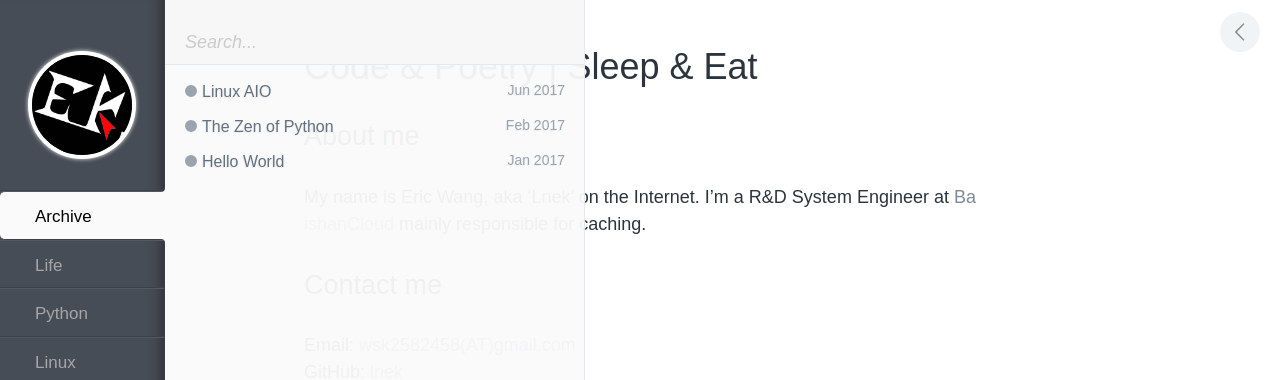
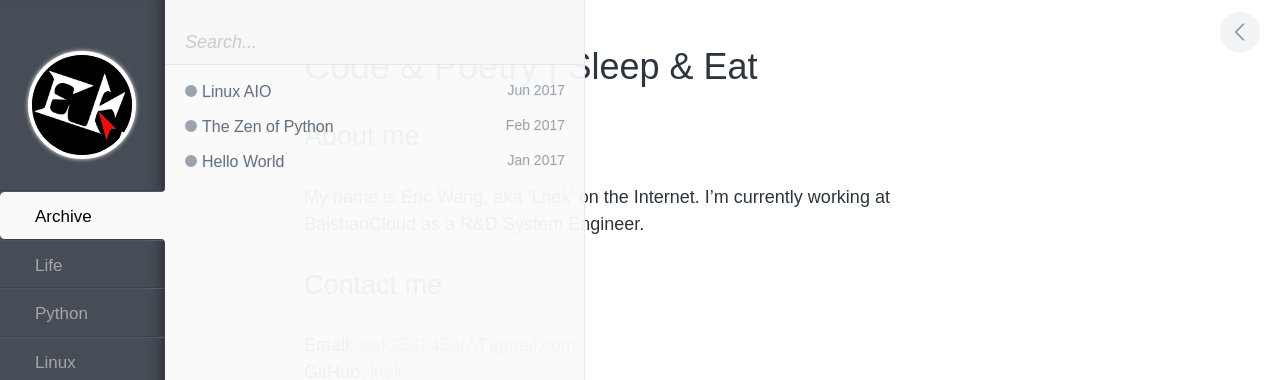
Before and after one commit to Lnek/lnek.github.io, a Jekyll site: the page built from index.md, in a window 1280 px wide. Shown: the top 380 px of the page. Built offline with Jekyll 4.4.1, drawn with Linux system fonts in a browser that asks for light colours; comment, search, counter and statistics services are not loaded.

Commit message:
Change: modified index.md

```diff
--- a/index.md
+++ b/index.md
@@ -4,7 +4,7 @@ title: Code & Poetry | Sleep & Eat
 
 ---
 ## About me
-My name is Eric Wang, aka 'Lnek' on the Internet. I'm a R&D System Engineer at [BaishanCloud](http://www.baishancloud.com/zh/) mainly responsible for caching.
+My name is Eric Wang, aka 'Lnek' on the Internet. I'm currently working at BaishanCloud as a R&D System Engineer.
 
 ## Contact me
 Email: [wsk2582458(AT)gmail.com](mailTo:wsk2582458@gmail.com)
```
